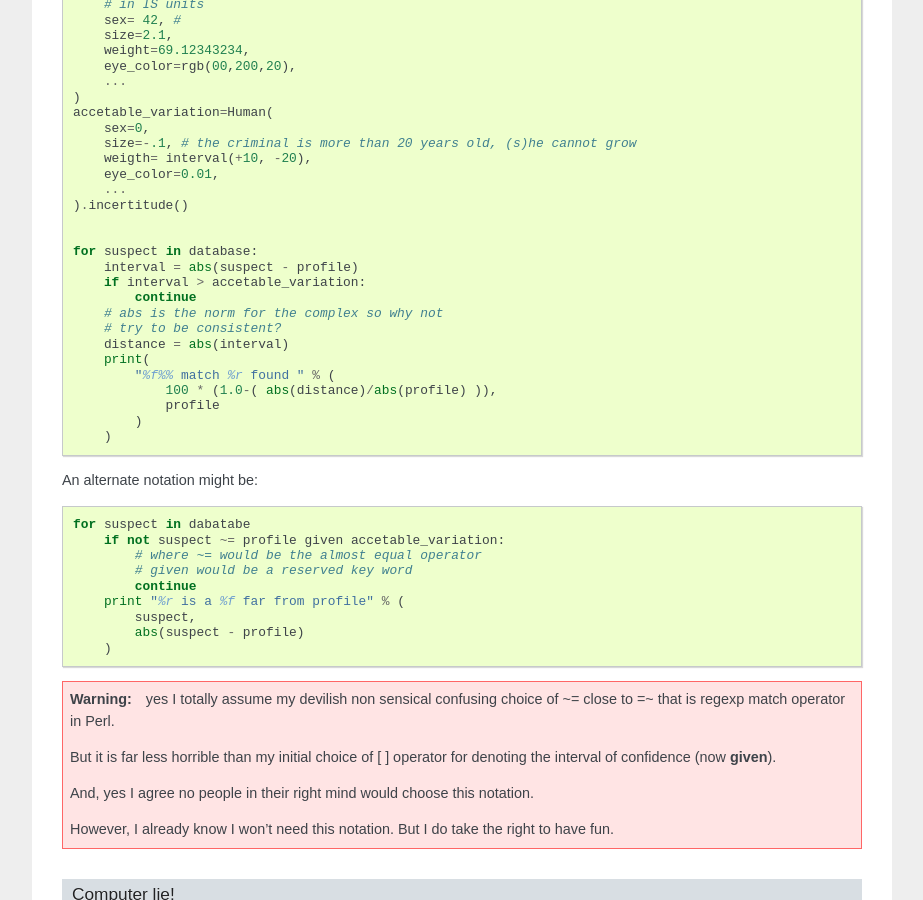
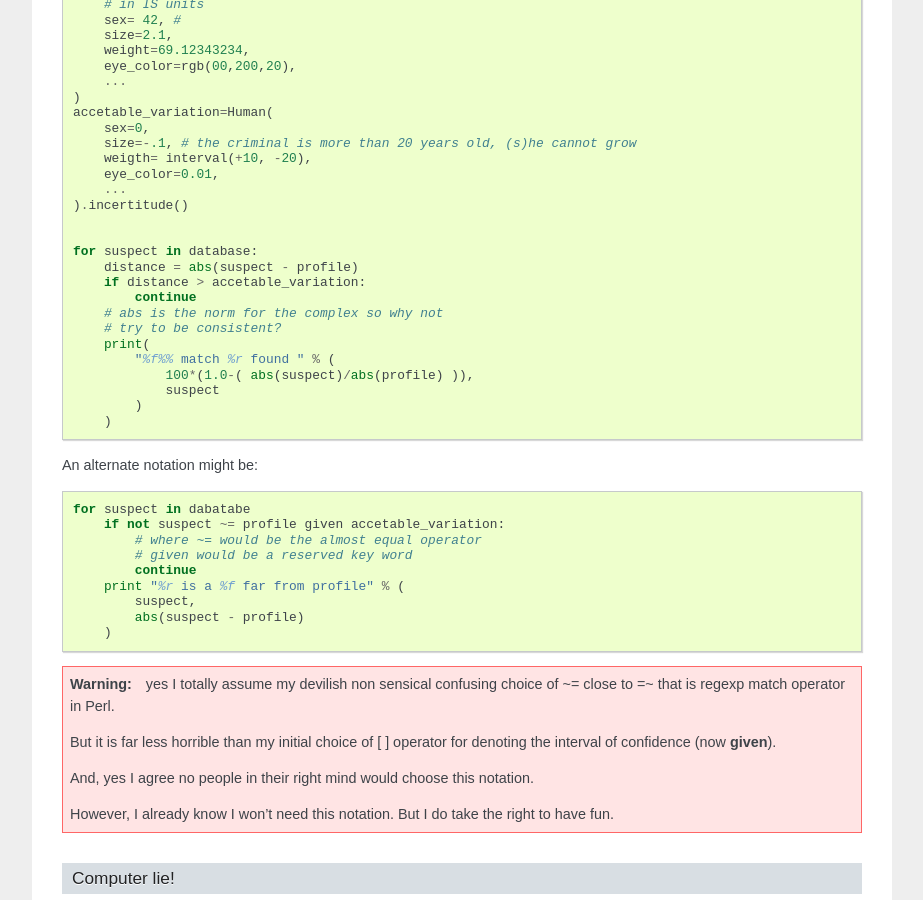
Before and after one commit to jul/OOP-metrics, a Sphinx documentation site: the page built from docs/source/rationale.rst, in a window 1280 px wide and 900 px high, scrolled down 754 px. Shown: the whole window, without its empty margins (198-1121 px from the left). Built offline with Sphinx 7.4.7, drawn with Linux system fonts in a browser that asks for light colours; pages that are not in the unit, such as notebooks, are missing from menus.

Commit message:
bmispelon is right too much abs kills the abs (crever l'abcès)

```diff
--- a/docs/source/rationale.rst
+++ b/docs/source/rationale.rst
@@ -59,16 +59,15 @@ What you desire is something like::
 
 
     for suspect in database:
-        interval = abs(suspect - profile)
-        if interval > accetable_variation:
+        distance = abs(suspect - profile)
+        if distance > accetable_variation:
             continue
         # abs is the norm for the complex so why not
         # try to be consistent?
-        distance = abs(interval)
         print(
             "%f%% match %r found " % (
-                100 * (1.0-( abs(distance)/abs(profile) )),
-                profile
+                100*(1.0-( abs(suspect)/abs(profile) )),
+                suspect
             )
         )
 
```
